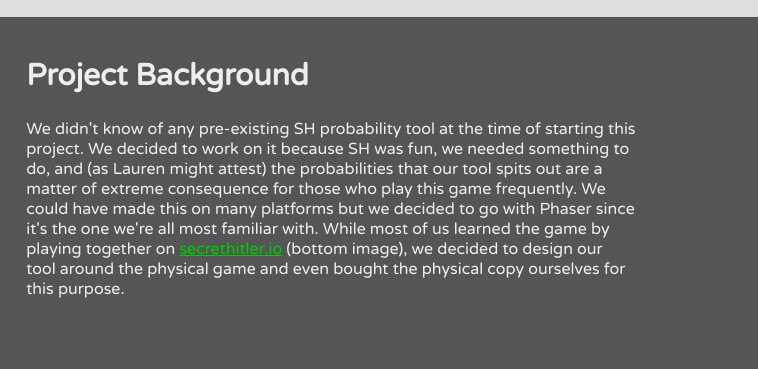
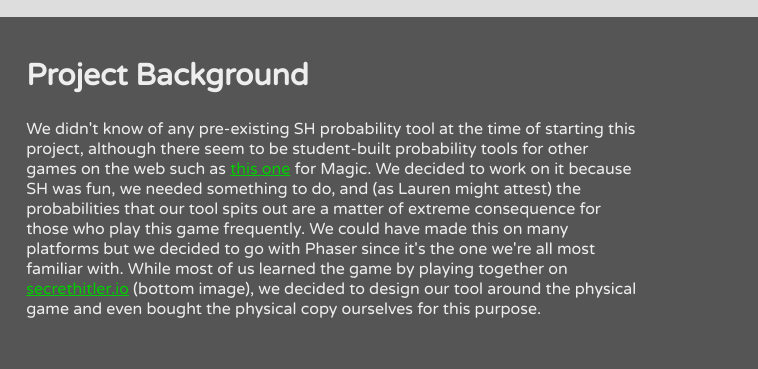
Before and after one commit to lfowlkes/SecretHitlerTracker, a plain HTML site: page SecretHitlerTool/SHtool/index.html in a window 1280 px wide. Shown: the part 525-894 px from the top of the page, 522-1280 px from the left. Drawn offline with Linux system fonts and the light colour scheme.

Commit message:
Added a link to an MtG tool

```diff
--- a/SecretHitlerTool/SHtool/index.html
+++ b/SecretHitlerTool/SHtool/index.html
@@ -37,7 +37,7 @@
 
 		<div class="col-6">
 		    <h2>Project Background</h2>
-		    <p>We didn't know of any pre-existing SH probability tool at the time of starting this project. We decided to work on it because SH was fun, we needed something to do, and (as Lauren might attest) the probabilities that our tool spits out are a matter of extreme consequence for those who play this game frequently. We could have made this on many platforms but we decided to go with Phaser since it's the one we're all most familiar with. While most of us learned the game by playing together on <a href="https://secrethitler.io/" target="_blank">secrethitler.io</a> (bottom image), we decided to design our tool around the physical game and even bought the physical copy ourselves for this purpose.</p>
+		    <p>We didn't know of any pre-existing SH probability tool at the time of starting this project, although there seem to be student-built probability tools for other games on the web such as <a href="https://www.andrew.cmu.edu/user/kmliu/mtg_calculator.html" target="_blank">this one</a> for Magic. We decided to work on it because SH was fun, we needed something to do, and (as Lauren might attest) the probabilities that our tool spits out are a matter of extreme consequence for those who play this game frequently. We could have made this on many platforms but we decided to go with Phaser since it's the one we're all most familiar with. While most of us learned the game by playing together on <a href="https://secrethitler.io/" target="_blank">secrethitler.io</a> (bottom image), we decided to design our tool around the physical game and even bought the physical copy ourselves for this purpose.</p>
 		</div>
 
 		<div class="col-1"></div>
```
